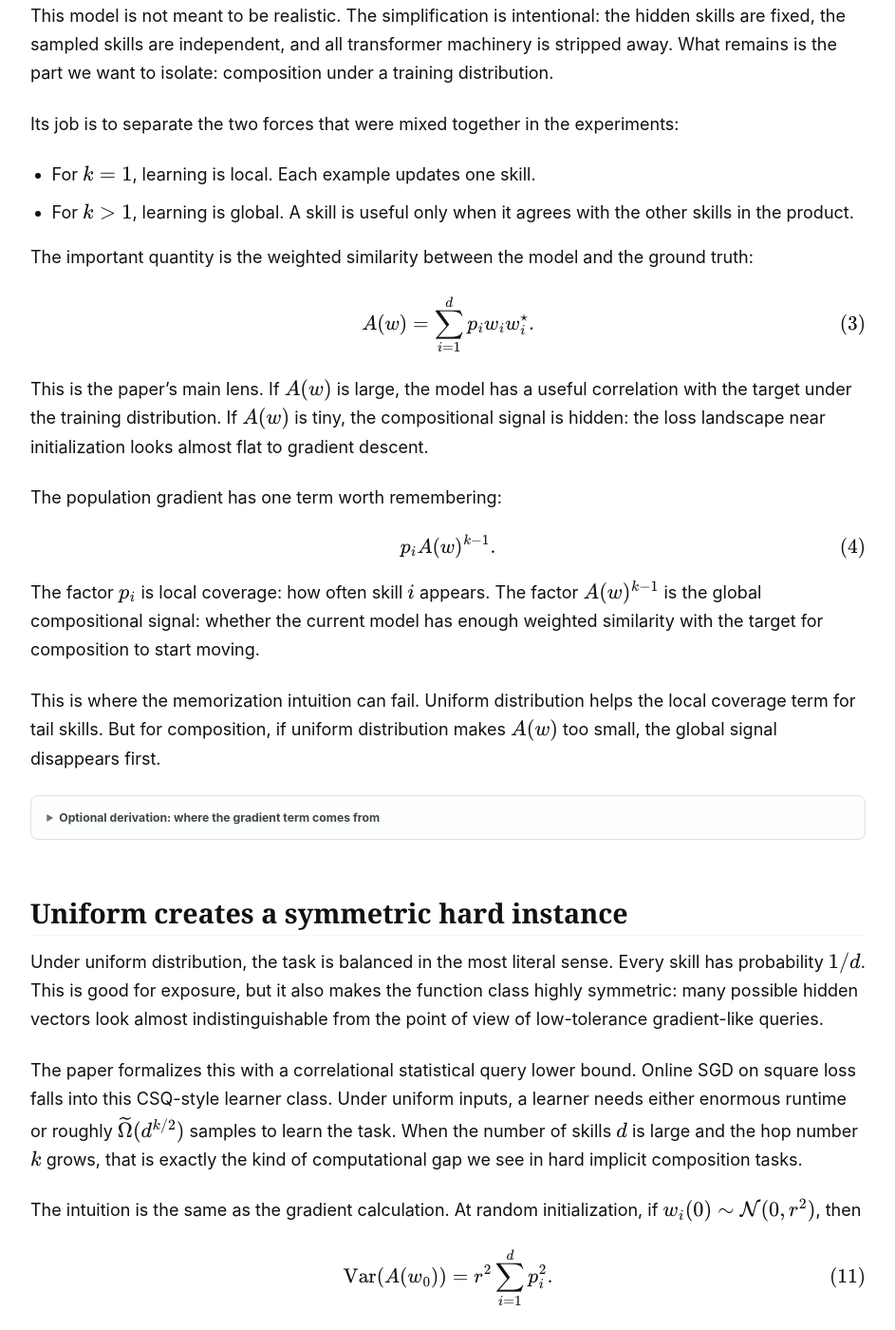
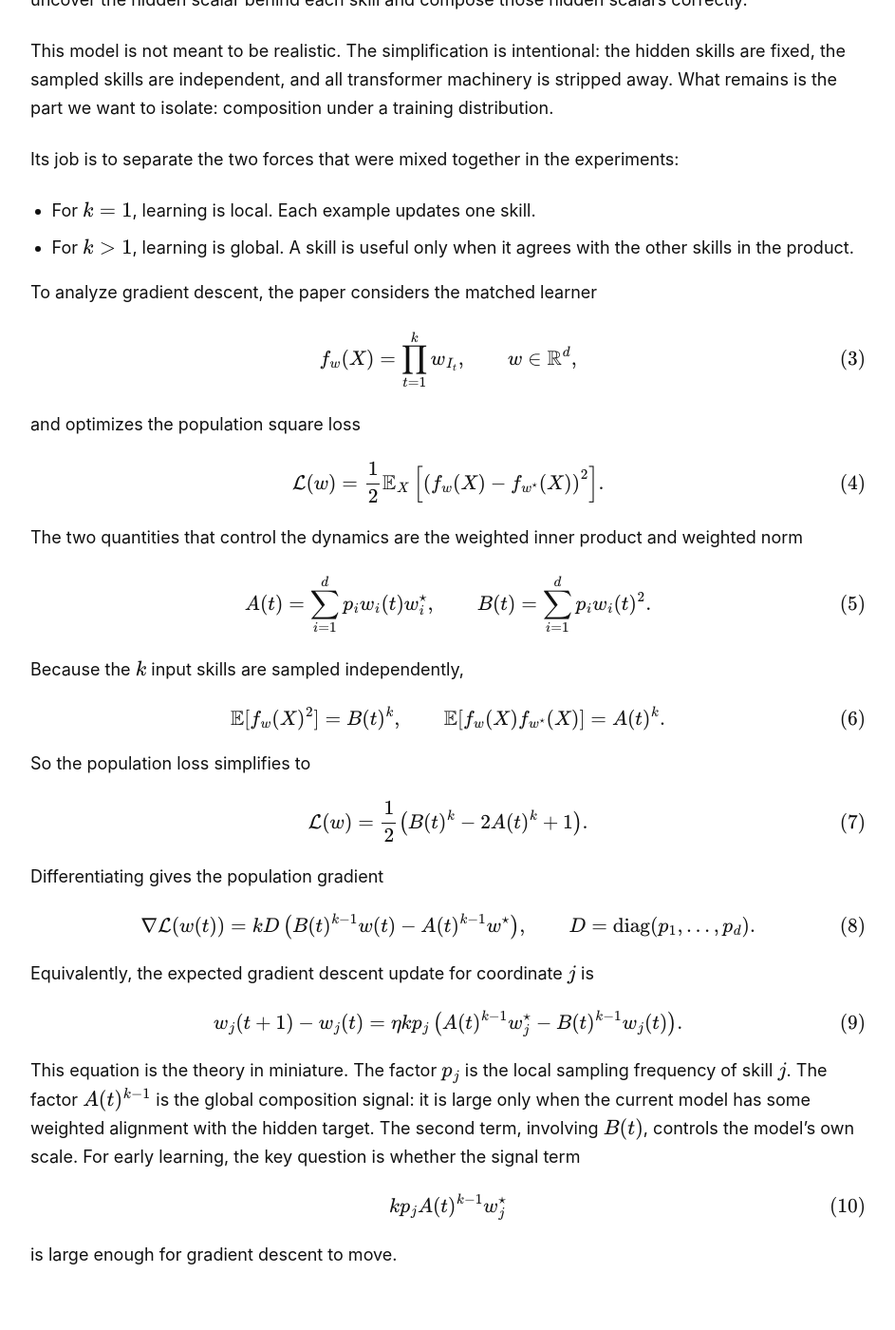
Before and after one commit to zixuan-wang-dlt/zixuan-wang-dlt.github.io, a Jekyll site: the page built from _posts/2026-06-23-power-law-compositional-reasoning.md, in a window 1280 px wide and 1400 px high, scrolled down 6129 px. Shown: the whole window at 95% size, without its empty margins (168-1111 px from the left). Built offline with Jekyll 4.4.1, drawn with Linux system fonts in a browser that asks for light colours; some web fonts are replaced; formulas are drawn with MathJax 3; comment, search, counter and statistics services are not loaded; some of the changed text lies outside the part shown.

Commit message:
Align power-law theory with paper

```diff
--- a/_posts/2026-06-23-power-law-compositional-reasoning.md
+++ b/_posts/2026-06-23-power-law-compositional-reasoning.md
@@ -26,11 +26,9 @@
 
 ## Why fight a power law?
 
-Power laws are one of the most natural shapes in language. So why would we ever want to fight them?
+Power laws are one of the most natural shapes in language. At the word level, Zipf's law says that a few words appear constantly while most words are rare. At a more abstract level, the "items" may not be words at all: they may be latent skills or knowledge pieces whose occurrence frequencies follow a power-law distribution, $p_i\propto i^{-\alpha}$.
 
-At the word level, Zipf's law says that a few words appear constantly while most words are rare. At a more abstract level, the "items" may not be words at all: they may be latent skills or knowledge pieces whose occurrence frequencies follow a power-law distribution, $p_i\propto i^{-\alpha}$.
-
-This gives a clean story for why learning curves often look like power laws. As the dataset grows, the model gradually covers increasingly rare knowledge and skills. Michaud's quanta view makes this picture concrete: pretraining may involve many discrete modules, some retrieving knowledge and some implementing small algorithms, and these modules may have very different use frequencies.
+Michaud's quanta view makes this abstraction more concrete. Think of pretraining as learning many discrete modules, or quanta: one module might retrieve a piece of knowledge, while another might implement a small algorithm. Each quantum matters only on the tokens where it improves prediction. Some are useful almost everywhere; others are niche. If their use frequencies follow a power law, then smooth neural scaling can arise from a long sequence of discrete learning events: as we scale data, parameters, or training time, the model keeps reaching farther into the tail of useful modules.
 
 <blockquote class="powerlaw-pullquote">
   <p>The "use frequencies" of the quanta naturally follow a power law.</p>
@@ -55,7 +53,7 @@
 
 If the goal is to learn atomic knowledge or individual skills faster, the obvious data-curation move is to flatten the distribution: up-weight low-frequency skills, down-weight high-frequency ones, and move closer to a uniform distribution over skills. Given enough knowledge about the data and enough budget for curation, this sounds like the ideal long-tail fix.
 
-That is the intuition our paper starts from. If a power-law distribution creates a long-tail problem, shouldn't a more uniform distribution help?
+That is the intuition we start from. If a power-law distribution creates a long-tail problem, shouldn't a more uniform distribution help?
 
 <figure class="powerlaw-figure powerlaw-figure--wide">
   <a href="/images/blog/power-law/distribution-comparison.pdf">
@@ -154,75 +152,80 @@
 - For $k=1$, learning is local. Each example updates one skill.
 - For $k>1$, learning is global. A skill is useful only when it agrees with the other skills in the product.
 
-The important quantity is the weighted similarity between the model and the ground truth:
+To analyze gradient descent, the paper considers the matched learner
 
 $$
-A(w)=\sum_{i=1}^d p_i w_iw_i^\star.
+f_w(X)=\prod_{t=1}^k w_{I_t},\qquad w\in\mathbb R^d,
 $$
 
-This is the paper's main lens. If $A(w)$ is large, the model has a useful correlation with the target under the training distribution. If $A(w)$ is tiny, the compositional signal is hidden: the loss landscape near initialization looks almost flat to gradient descent.
-
-The population gradient has one term worth remembering:
-
-$$
-p_iA(w)^{k-1}.
-$$
-
-The factor $p_i$ is local coverage: how often skill $i$ appears. The factor $A(w)^{k-1}$ is the global compositional signal: whether the current model has enough weighted similarity with the target for composition to start moving.
-
-This is where the memorization intuition can fail. Uniform distribution helps the local coverage term for tail skills. But for composition, if uniform distribution makes $A(w)$ too small, the global signal disappears first.
-
-<details class="powerlaw-details" markdown="1">
-<summary>Optional derivation: where the gradient term comes from</summary>
-
-Train with population squared loss
+and optimizes the population square loss
 
 $$
 \mathcal L(w)=\frac12\mathbb E_X\left[\left(f_w(X)-f_{w^\star}(X)\right)^2\right].
 $$
 
-Define the weighted norm
+The two quantities that control the dynamics are the weighted inner product and weighted norm
 
 $$
-B(w)=\sum_{i=1}^d p_iw_i^2.
+A(t)=\sum_{i=1}^d p_iw_i(t)w_i^\star,\qquad
+B(t)=\sum_{i=1}^d p_iw_i(t)^2.
 $$
 
-Because the sampled skills are independent,
+Because the $k$ input skills are sampled independently,
 
 $$
-\mathbb E[f_w(X)^2]=B(w)^k,\qquad
-\mathbb E[f_w(X)f_{w^\star}(X)]=A(w)^k,
+\mathbb E[f_w(X)^2]=B(t)^k,\qquad
+\mathbb E[f_w(X)f_{w^\star}(X)]=A(t)^k.
 $$
 
-so
+So the population loss simplifies to
 
 $$
-\mathcal L(w)=\frac12\left(B(w)^k-2A(w)^k+1\right).
+\mathcal L(w)=\frac12\left(B(t)^k-2A(t)^k+1\right).
 $$
 
-Differentiating gives
+Differentiating gives the population gradient
 
 $$
-\nabla \mathcal L(w)
-=kD\left(B(w)^{k-1}w-A(w)^{k-1}w^\star\right),
+\nabla \mathcal L(w(t))
+=kD\left(B(t)^{k-1}w(t)-A(t)^{k-1}w^\star\right),
 \qquad D=\mathrm{diag}(p_1,\ldots,p_d).
 $$
 
-The useful part of the negative gradient for coordinate $i$ is
+Equivalently, the expected gradient descent update for coordinate $j$ is
 
 $$
-kp_iA(w)^{k-1}w_i^\star.
+w_j(t+1)-w_j(t)
+=\eta kp_j\left(A(t)^{k-1}w_j^\star-B(t)^{k-1}w_j(t)\right).
 $$
 
-</details>
+This equation is the theory in miniature. The factor $p_j$ is the local sampling frequency of skill $j$. The factor $A(t)^{k-1}$ is the global composition signal: it is large only when the current model has some weighted alignment with the hidden target. The second term, involving $B(t)$, controls the model's own scale. For early learning, the key question is whether the signal term
 
-## Uniform creates a symmetric hard instance
+$$
+kp_jA(t)^{k-1}w_j^\star
+$$
 
-Under uniform distribution, the task is balanced in the most literal sense. Every skill has probability $1/d$. This is good for exposure, but it also makes the function class highly symmetric: many possible hidden vectors look almost indistinguishable from the point of view of low-tolerance gradient-like queries.
+is large enough for gradient descent to move.
 
-The paper formalizes this with a correlational statistical query lower bound. Online SGD on square loss falls into this CSQ-style learner class. Under uniform inputs, a learner needs either enormous runtime or roughly $\widetilde\Omega(d^{k/2})$ samples to learn the task. When the number of skills $d$ is large and the hop number $k$ grows, that is exactly the kind of computational gap we see in hard implicit composition tasks.
+## Uniform distribution fails: lower bound
 
-The intuition is the same as the gradient calculation. At random initialization, if $w_i(0)\sim \mathcal N(0,r^2)$, then
+Can a gradient-based algorithm learn this task efficiently under uniform data? The paper's answer is no, at least for a broad correlational statistical query class that includes online SGD on square loss.
+
+Informally, when the input distribution is uniform, any CSQ learner using $q$ gradient-style queries needs tolerance
+
+$$
+\tau^2\le \left(\frac{\log(dq)}{d}\right)^{k/2}
+$$
+
+to reach constant loss. Using the usual sampling heuristic $\tau\approx 1/\sqrt n$, this means that when $q\lesssim d^{k/2}$, the learner needs about
+
+$$
+n\gtrsim d^{k/2}
+$$
+
+samples. In other words, under a uniform distribution, learning the composition task suffers from a computational gap when $d$ is large and the hop number $k$ is not tiny.
+
+The intuition is symmetry. Under uniform inputs, the function class is too balanced: many possible hidden vectors have tiny pairwise correlations, so correlation-based queries reveal very little about which hidden vector is correct. The same problem appears in the gradient dynamics. If $w_i(0)\sim\mathcal N(0,r^2)$, then
 
 $$
 \mathrm{Var}(A(w_0))=r^2\sum_{i=1}^d p_i^2.
@@ -240,69 +243,56 @@
 \left(\frac{r}{\sqrt d}\right)^{k-1}.
 $$
 
-This is the hidden cost of uniform distribution. It removes imbalance, but it also washes out the small asymmetry gradient descent would need to escape the initial flat region.
+This is the hidden cost of uniform distribution. It removes imbalance, but it also makes the initial gradient tiny. The lower bound is distributional: it relies on the uniform or symmetric training distribution. That is exactly why the next question is natural: can the asymmetry in a power-law distribution break this hardness?
 
-<details class="powerlaw-details" markdown="1">
-<summary>Optional theorem detail: the uniform lower bound</summary>
+## Power-law distribution enables composition
 
-The paper proves a CSQ lower bound for the uniform setting. Informally, for the $k$-multiplicative composition task, any CSQ learner using $q$ queries needs tolerance roughly
+The positive result says yes. In contrast to uniform distribution, online minibatch gradient descent can learn the matched $k$-multiplicative model efficiently under a Zipf distribution, under the theorem's assumptions.
+
+Informally, let $p_j\propto j^{-\alpha}$ with $\alpha>1$. Suppose $k=\Theta(1)$ is even, $w(0)\sim\mathcal N(0,r^2I_d)$ with $r=\Theta(1)$, and the learning rate and batch size are in the stable regime. Then with high probability, minibatch gradient descent recovers the hidden skill vector up to error $\varepsilon$ with about
 
 $$
-\tau^2 \le \left(\frac{\log(dq)}{d}\right)^{k/2}
+\widetilde O\left(\frac{d^{2\alpha}}{\eta\varepsilon}\right)
 $$
 
-to achieve constant loss. With the usual $\tau\approx 1/\sqrt n$ sampling heuristic, this means sample complexity at least $\widetilde\Omega(d^{k/2})$ for polynomially many queries.
-
-The proof uses the fact that under uniform inputs, different target functions in the class have very small correlations. The distribution is so symmetric that correlation-based queries reveal too little information about which hidden vector is the right one.
-
-</details>
-
-## Power law creates a slope
-
-Power-law distribution changes exactly the quantity that uniform distribution suppresses. If $p_i\propto i^{-\alpha}$ with $\alpha>1$, the head skills have constant-scale probability mass. Equivalently, $\sum_i p_i^2$ no longer shrinks like $1/d$. The same random initialization now has
+samples, and within roughly
 
 $$
-\lvert A(w_0)\rvert\approx \Theta(r).
+\widetilde O\left(\frac{d^\alpha}{\eta}\log\frac1\varepsilon\right)
 $$
 
-That single change is the source of the separation. The useful gradient for a head skill is no longer tiny:
+iterations. When the composition number is large enough compared with the exponent, this beats the uniform lower-bound scaling.
+
+The proof idea follows the population gradient above. Under a power-law distribution, the head skills have constant-scale probability mass. Equivalently, $\sum_i p_i^2$ does not shrink like $1/d$. Therefore the initial weighted similarity is no longer washed out:
 
 $$
-kp_iA(w_0)^{k-1}w_i^\star.
+|A(0)|\approx \Theta(r).
 $$
 
-For constant-rank skills, $p_i$ is large and $A(w_0)$ is no longer washed out by $d$. The head skills get a real initial gradient, which means gradient descent has a direction to follow.
+At the same time, for small constant initialization scale, $B(0)\approx \Theta(r^2)$. Thus the signal term dominates the first update:
 
-The formal positive result says that under Zipf($\alpha$) with $\alpha>1$, minibatch gradient descent learns the task with about $\widetilde O(d^{2\alpha})$ samples, under the theorem's assumptions on $k$, initialization, step size, batch size, and accuracy. When composition is sufficiently hard relative to the exponent, this is much better than the uniform lower bound.
+$$
+w_j(1)-w_j(0)
+\approx \eta kp_jA(0)^{k-1}w_j^\star.
+$$
+
+Or, in vector form near initialization,
+
+$$
+\nabla\mathcal L(w_0)
+\approx -k\,\mathrm{diag}(p)\,A(0)^{k-1}w^\star.
+$$
+
+This is the benign asymmetry. For head skills with constant rank, $p_j=\Theta(1)$, so the initial gradient is large enough to create a real descent direction. The paper then proves a Polyak-Lojasiewicz-style inequality along the stable population trajectory:
+
+$$
+\|\nabla\mathcal L(w(t))\|_2^2
+\gtrsim p_{\min}A(0)^{2k-2}\mathcal L(w(t)).
+$$
+
+This guarantees convergence of the population GD dynamics; a finite-sample concentration argument then shows that minibatch SGD tracks the population trajectory. The same proof technique also explains why uniform distribution is hard: under uniform sampling, $p_j=1/d$ and $A(0)\approx O(1/\sqrt d)$, so the initial gradient becomes $d^{-\Omega(k)}$ and gradient descent takes polynomially or exponentially longer to escape initialization.
 
 Notice what this does and does not say. Power law is not making the tail frequent. It is making the landscape less symmetric at the start. The long-tail drawback is still real; it just becomes a later-stage bottleneck rather than the first thing that kills training.
-
-<details class="powerlaw-details" markdown="1">
-<summary>Optional proof sketch: why GD keeps descending under power law</summary>
-
-The population gradient is
-
-$$
-\nabla \mathcal L(w)
-=kD\left(B(w)^{k-1}w-A(w)^{k-1}w^\star\right).
-$$
-
-Under power-law initialization, $|A(0)|=\Theta(r)$ while $B(0)\approx r^2$. For small constant $r$, the signal term dominates early:
-
-$$
-\nabla \mathcal L(w_0)\approx -kD A(0)^{k-1}w^\star.
-$$
-
-The paper then proves a PL-style inequality along the stable population trajectory:
-
-$$
-\|\nabla \mathcal L(w(t))\|_2^2
-\gtrsim p_{\min}A(t)^{2k-2}\mathcal L(w(t)).
-$$
-
-Since $A(t)$ remains bounded below along the descent trajectory, the population loss decays. A finite-sample concentration argument shows minibatch SGD tracks this population descent with high probability.
-
-</details>
 
 The theory therefore predicts three stages:
 
```
